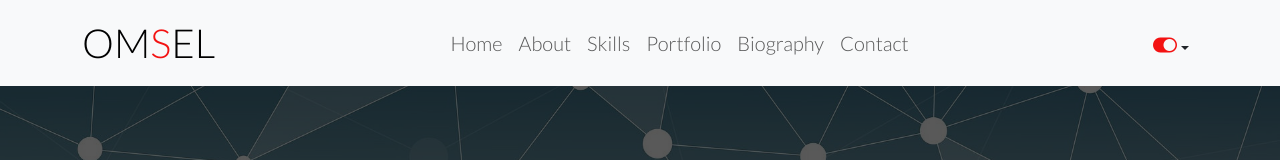
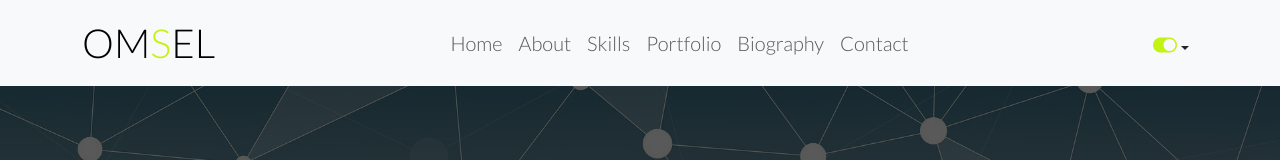
Before and after one commit to Andrea-vicari/omsel, a React (Vite) app: page / in a window 1280 px wide. Shown: the top 160 px of the page. Built offline with nearby package versions, Linux system fonts and the light colour scheme.

Commit message:
Try some sass

```diff
--- a/index.html
+++ b/index.html
@@ -14,8 +14,6 @@
     <!-- GoogleFont: Lato -->
     <link rel="preconnect" href="https://fonts.gstatic.com" crossorigin>
 		<link href='https://fonts.googleapis.com/css?family=Lato:400,300,300italic,400italic,700,700italic,900' rel='stylesheet' type='text/css'>
-    <!-- Main min Css file -->
-    <link href="./src/css/index.min.css" rel="stylesheet" type="text/css">
   </head>
   <body>
     <div id="root"></div>
--- a/src/sass/index.scss
+++ b/src/sass/index.scss
@@ -3,7 +3,9 @@
 ----------------------*/
 
 /* Change Primary color here below */
-$primary:#f31212;
+// $primary:#f31212;
+
+$primary:#c2f312;
 
 @import '/node_modules/bootstrap/scss/bootstrap.scss';
 
```
